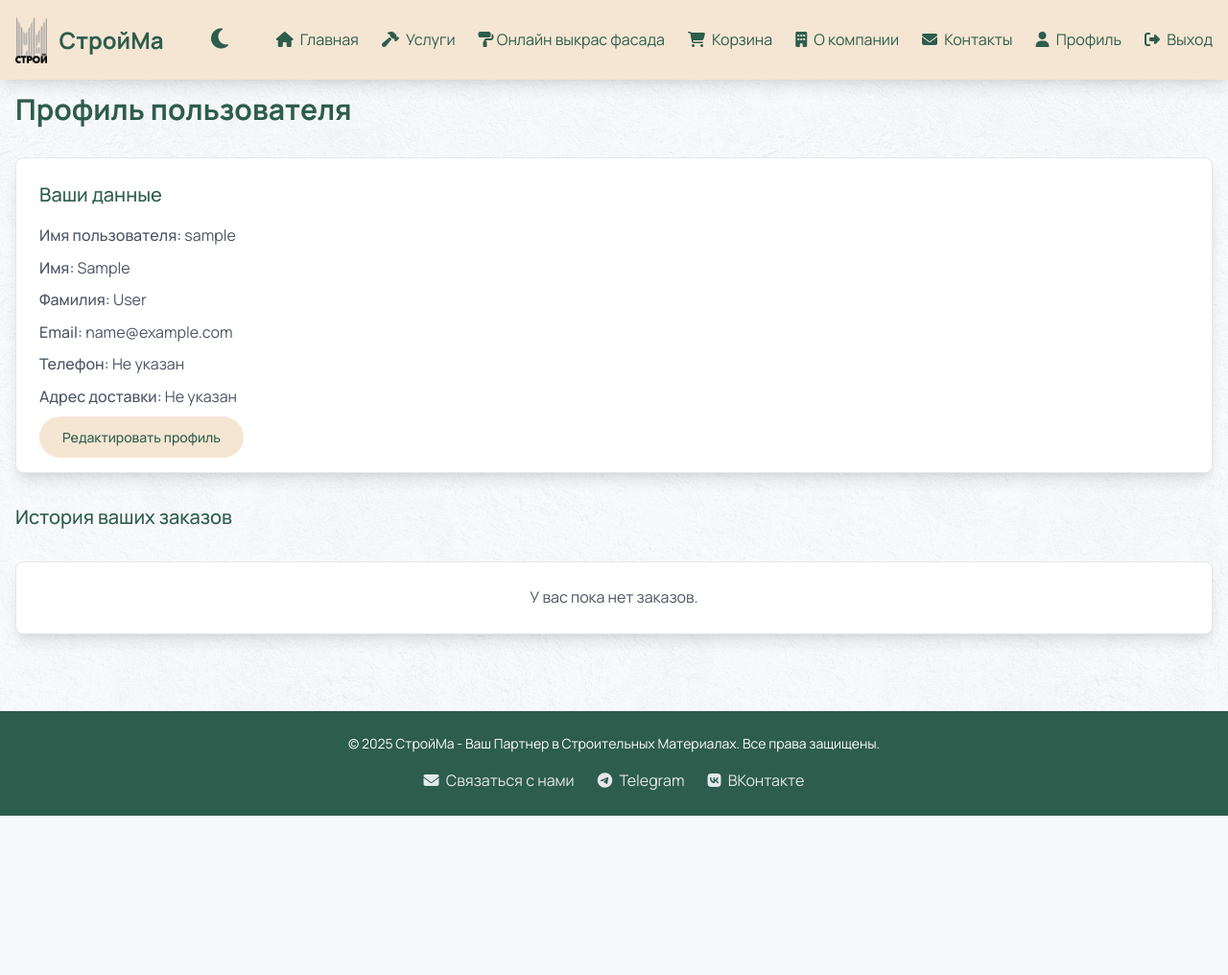
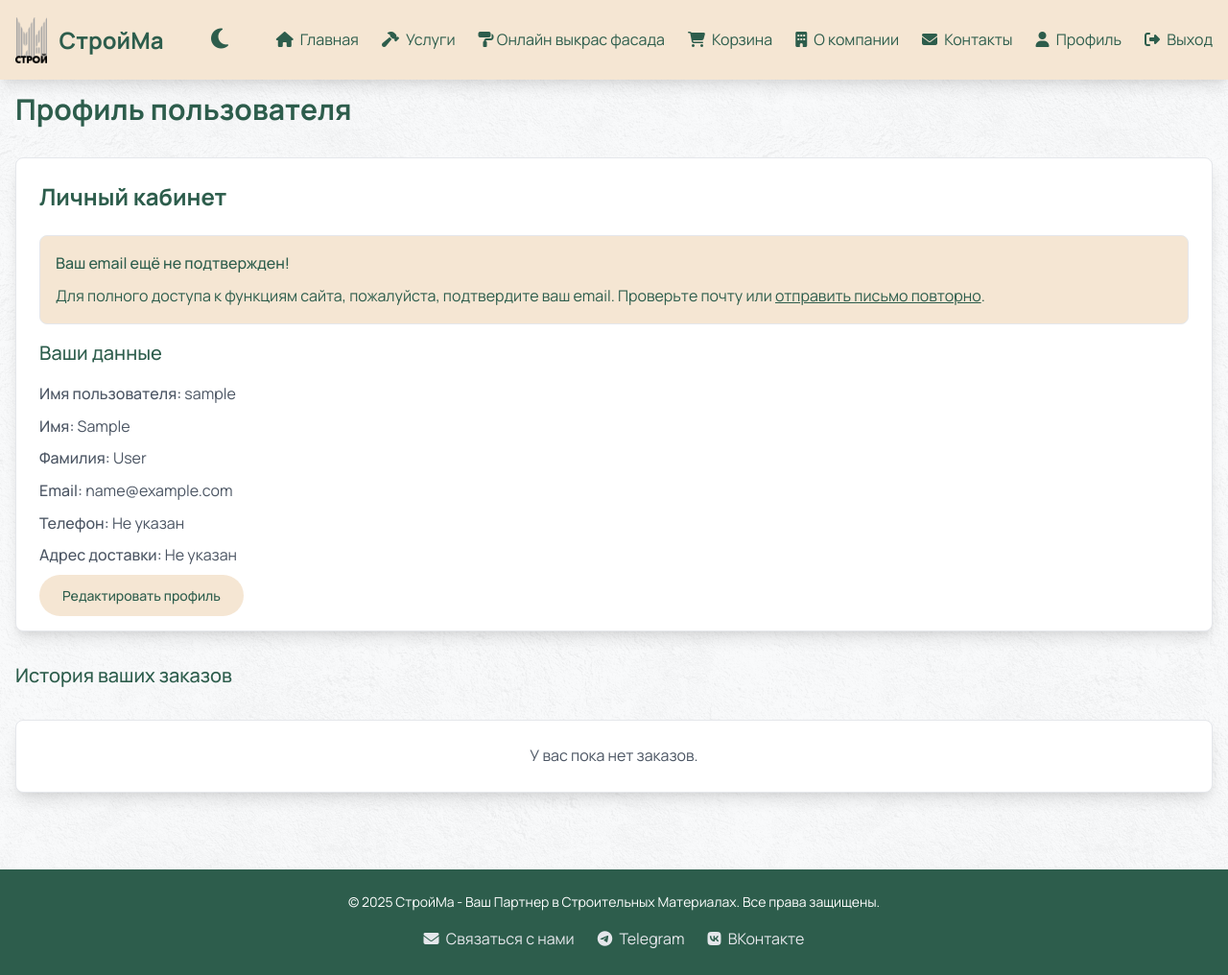
Before and after one commit to develop-mdv/stroyma_website, a Django app: page /accounts/profile/ in a window 1280 px wide. Shown: the whole page at 96% size. Before the commit the page ends 850 px from the top, so only its background shows below. Run offline with Django 5.2, Linux system fonts and the light colour scheme; the visitor is signed in with stand-in values (Sample User, id 1); data that the repository does not hold is empty; some libraries are stand-ins or nearby versions.

Commit message:
Подтверждение почты при регистрации и восстановление пароля

```diff
--- a/accounts/templates/accounts/profile.html
+++ b/accounts/templates/accounts/profile.html
@@ -6,7 +6,16 @@
     <h2 class="text-3xl font-bold text-deep-green">Профиль пользователя</h2>
 
     <!-- Информация о пользователе -->
-    <div class="bg-white rounded-lg shadow-lg p-6 border border-gray-200 dark:border-gray-600">
+    <div class="bg-white rounded-lg shadow-lg p-6 border border-gray-200 dark:border-gray-600 mb-6">
+        <h2 class="text-2xl font-bold text-deep-green mb-6">Личный кабинет</h2>
+
+        {% if not user.profile.email_confirmed %}
+        <div class="bg-sandy p-4 rounded-lg text-deep-green border border-gray-200 dark:border-gray-600 mb-4">
+            <p class="font-medium">Ваш email ещё не подтвержден!</p>
+            <p class="mt-2">Для полного доступа к функциям сайта, пожалуйста, подтвердите ваш email. Проверьте почту или <a href="#" id="resend-confirmation" class="underline">отправить письмо повторно</a>.</p>
+        </div>
+        {% endif %}
+
         <h4 class="text-xl font-medium text-deep-green mb-4">Ваши данные</h4>
         <p class="text-gray-600 mb-2"><strong class="font-medium">Имя пользователя:</strong> {{ request.user.username }}</p>
         <p class="text-gray-600 mb-2"><strong class="font-medium">Имя:</strong> {{ request.user.first_name }}</p>
@@ -56,3 +65,16 @@
     {% endif %}
 </div>
 {% endblock %}
+
+{% block scripts %}
+<script src="https://code.jquery.com/jquery-3.6.0.min.js"></script>
+<script>
+    $(document).ready(function () {
+        // Обработка нажатия на ссылку повторной отправки подтверждения
+        $('#resend-confirmation').on('click', function (e) {
+            e.preventDefault();
+            window.location.href = "{% url 'resend_confirmation' %}";
+        });
+    });
+</script>
+{% endblock %}
--- a/accounts/urls.py
+++ b/accounts/urls.py
@@ -12,6 +12,7 @@ urlpatterns = [
 
     # URLs для подтверждения email
     path('confirm-email/<str:token>/', views.confirm_email_view, name='confirm_email'),
+    path('resend-confirmation/', views.resend_confirmation, name='resend_confirmation'),
 
     # URLs для восстановления пароля
     path('password-reset/',
--- a/accounts/views.py
+++ b/accounts/views.py
@@ -35,7 +35,7 @@ def register_view(request):
 
             login(request, user)
             merge_session_cart_to_user_cart(request)
-            messages.success(request, "Вы успешно зарегистрировались! На вашу почту отправлено письмо с подтверждением.")
+            messages.success(request, "Регистрация прошла успешно! Пожалуйста, проверьте вашу почту и подтвердите email-адрес для активации всех функций аккаунта.")
             return JsonResponse({'success': True})
         else:
             errors = form.errors.as_json()
@@ -49,6 +49,12 @@ def confirm_email_view(request, token):
         profile = get_object_or_404(UserProfile, confirmation_token=UUID(token))
         profile.email_confirmed = True
         profile.save()
+
+        # Авторизуем пользователя, если он еще не авторизован
+        if not request.user.is_authenticated:
+            login(request, profile.user)
+            merge_session_cart_to_user_cart(request)
+
         success = True
         messages.success(request, "Ваш email успешно подтвержден!")
     except (ValueError, UserProfile.DoesNotExist):
@@ -103,3 +109,25 @@ def edit_profile(request):
     else:
         form = CustomUserChangeForm(instance=request.user)
     return render(request, 'accounts/edit_profile.html', {'form': form})
+
+@custom_login_required
+def resend_confirmation(request):
+    if request.user.profile.email_confirmed:
+        messages.info(request, "Ваш email уже подтвержден!")
+        return redirect('profile')
+
+    # Отправка письма с подтверждением email
+    current_site = get_current_site(request)
+    mail_subject = 'Подтверждение регистрации на сайте Stroyma'
+    message = render_to_string('accounts/email/email_confirmation.html', {
+        'user': request.user,
+        'domain': current_site.domain,
+        'protocol': 'https' if request.is_secure() else 'http',
+        'token': request.user.profile.confirmation_token,
+    })
+
+    to_email = request.user.email
+    send_mail(mail_subject, message, settings.EMAIL_HOST_USER, [to_email])
+
+    messages.success(request, "Письмо с подтверждением отправлено повторно. Пожалуйста, проверьте вашу почту.")
+    return redirect('profile')
```
Also changed, not shown: accounts/templates/accounts/register.html (+15 -1 lines).
